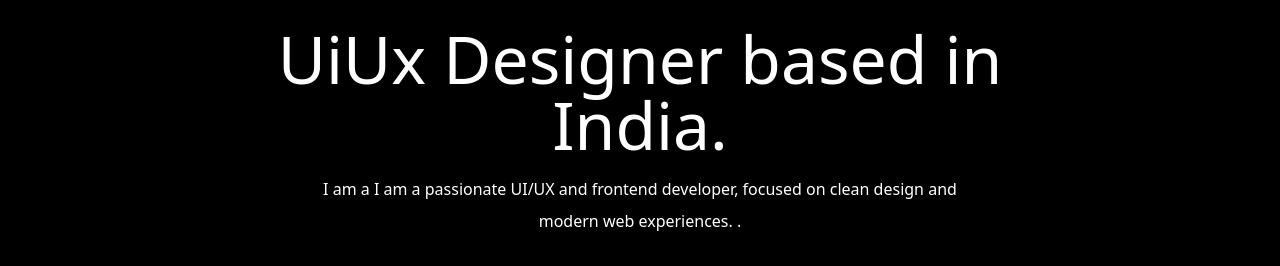
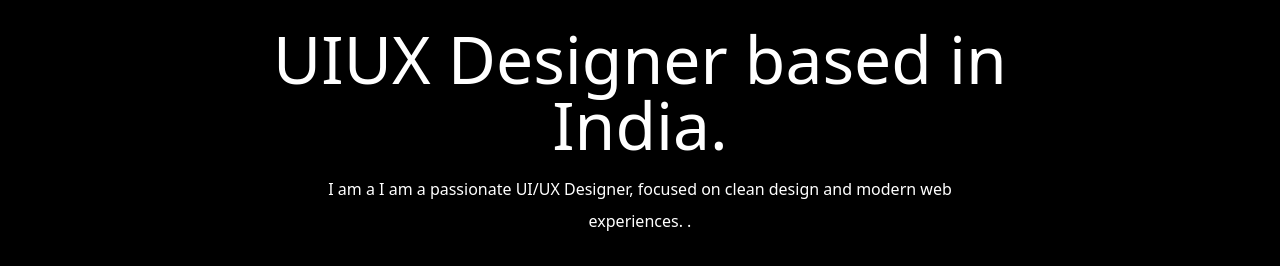
Before and after one commit to rameshkirtane2001-netizen/UIUX-Portfolio, a website: page index.html in a window 1280 px wide. Shown: the part 328-594 px from the top of the page. Drawn offline with nearby package versions, Linux system fonts and the light colour scheme; a web font is replaced by a local one.

Commit message:
Update index.html

```diff
--- a/index.html
+++ b/index.html
@@ -77,8 +77,8 @@
             Hi! I'm Ramesh Kirtane
             <img src="./assets/hand-icon.png" alt="" class="w-6 mb-1" />
         </h3>
-        <h1 class="text-3xl sm:text-6xl lg:text-[66px] font-Ovo">UiUx Designer based in India.</h1>
-        <p class="max-w-2xl mx-auto font-Ovo">I am a I am a passionate UI/UX and frontend developer, focused on clean design and modern web experiences.
+        <h1 class="text-3xl sm:text-6xl lg:text-[66px] font-Ovo">UIUX Designer based in India.</h1>
+        <p class="max-w-2xl mx-auto font-Ovo">I am a I am a passionate UI/UX Designer, focused on clean design and modern web experiences.
 .</p>
 
         <div class="flex flex-col sm:flex-row items-center gap-4 mt-4">
```
